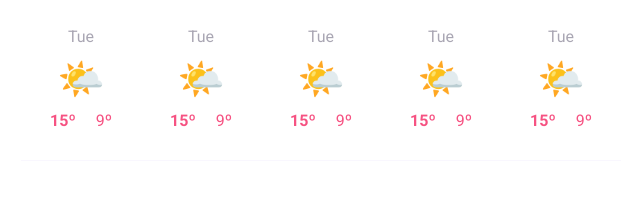
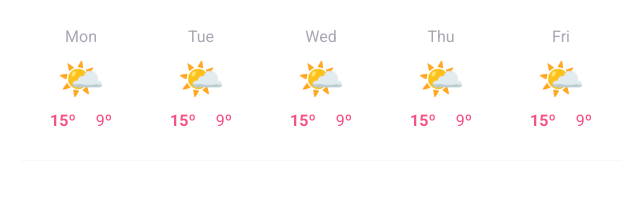
Before and after one commit to dumebi2003/Weather-App, a website built with Parcel: page index.html in a window 1280 px wide. Shown: the part 267-464 px from the top of the page, 319-961 px from the left. Built offline with nearby package versions, Linux system fonts and the light colour scheme; no server answers.

Commit message:
changed days

```diff
--- a/index.html
+++ b/index.html
@@ -45,7 +45,7 @@
         </div>
         <div class="weather-forecast">
           <div class="weather-forecast-day">
-            <div class="weather-forecast-date">Tue</div>
+            <div class="weather-forecast-date">Mon</div>
             <div class="weather-forecast-icon">🌤️</div>
             <div class="weather-forecast-temperatures">
               <div class="weather-forecast-temperature">
@@ -67,7 +67,7 @@
           </div>
 
           <div class="weather-forecast-day">
-            <div class="weather-forecast-date">Tue</div>
+            <div class="weather-forecast-date">Wed</div>
             <div class="weather-forecast-icon">🌤️</div>
             <div class="weather-forecast-temperatures">
               <div class="weather-forecast-temperature">
@@ -78,7 +78,7 @@
           </div>
 
           <div class="weather-forecast-day">
-            <div class="weather-forecast-date">Tue</div>
+            <div class="weather-forecast-date">Thu</div>
             <div class="weather-forecast-icon">🌤️</div>
             <div class="weather-forecast-temperatures">
               <div class="weather-forecast-temperature">
@@ -89,7 +89,7 @@
           </div>
 
           <div class="weather-forecast-day">
-            <div class="weather-forecast-date">Tue</div>
+            <div class="weather-forecast-date">Fri</div>
             <div class="weather-forecast-icon">🌤️</div>
             <div class="weather-forecast-temperatures">
               <div class="weather-forecast-temperature">
```
